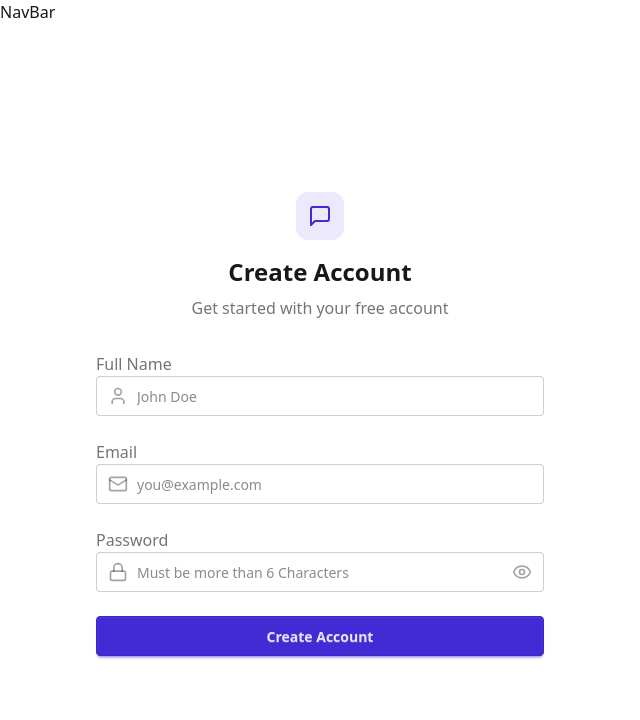
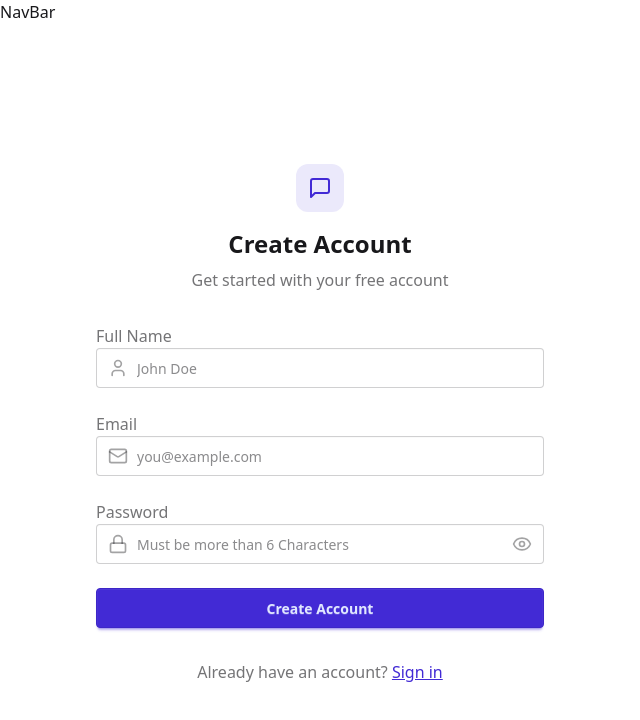
Before and after one commit to MatthewLacsa/realtime-chat, a React (Vite) app in the folder frontend/: page /signup in a window 1280 px wide. Shown: the top 720 px of the page, without its empty margins (0-640 px from the left). Built offline with nearby package versions, Linux system fonts and the light colour scheme; no server answers.

Commit message:
left side done, now right side of the signup page

```diff
--- a/frontend/src/pages/SignUpPage.jsx
+++ b/frontend/src/pages/SignUpPage.jsx
@@ -1,6 +1,7 @@
 import {React, useState} from 'react'
 import { useAuthStore } from '../store/useAuthStore';
 import {MessageSquare, User, Mail, Lock, Eye, EyeOff, Loader2} from "lucide-react";
+import {Link} from "react-router-dom";
 const SignUpPage = () => {
   const [showPassword, setShowPassword] = useState(false);
   const [formData, setFormData] = useState({
@@ -106,8 +107,18 @@
               )}
             </button>
           </form>
+
+          <div className="text-center">
+            <p className="text-base-content/60">
+              Already have an account?{" "}
+              <Link to="/login" className="link link-primary">
+                Sign in
+              </Link>
+            </p>
+          </div>
         </div>
       </div>
+      {}
     </div>
   );
 }
```
